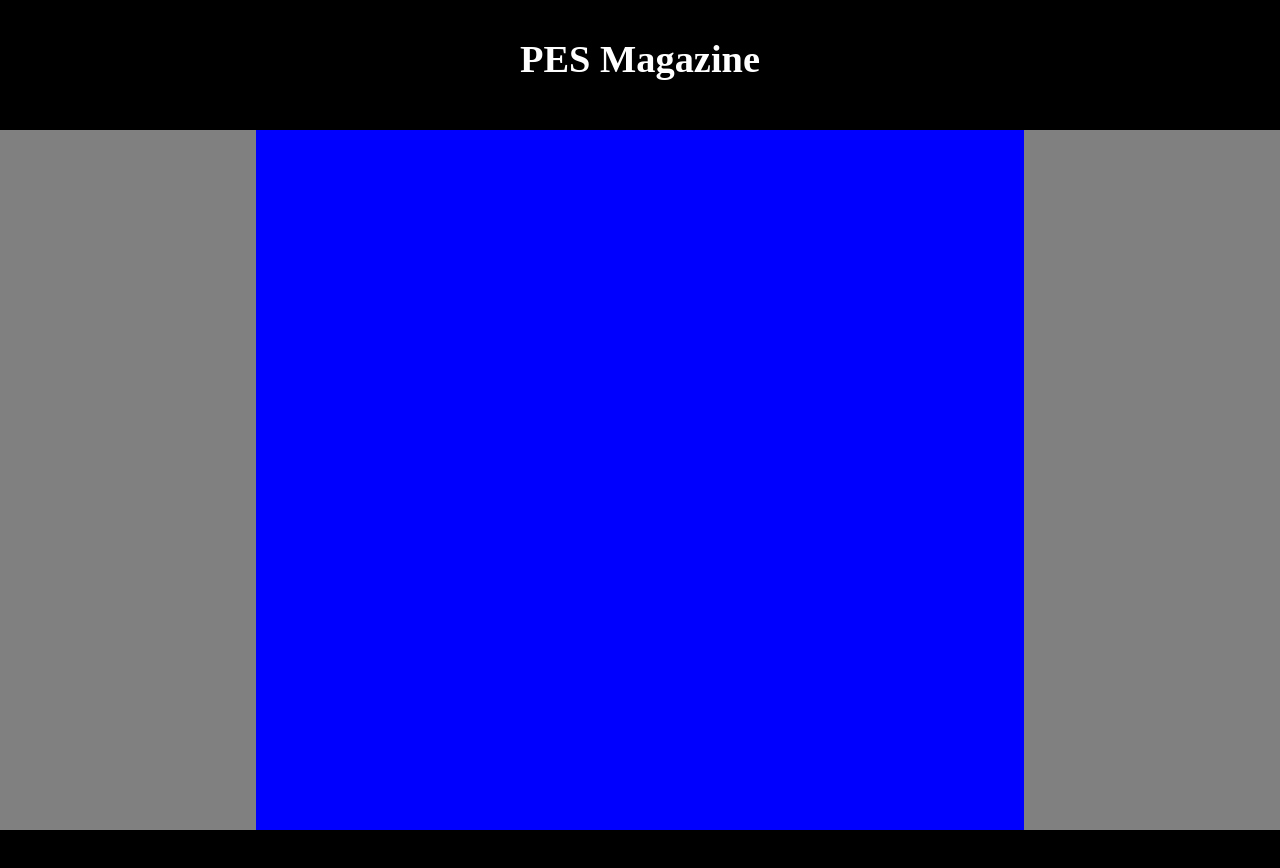
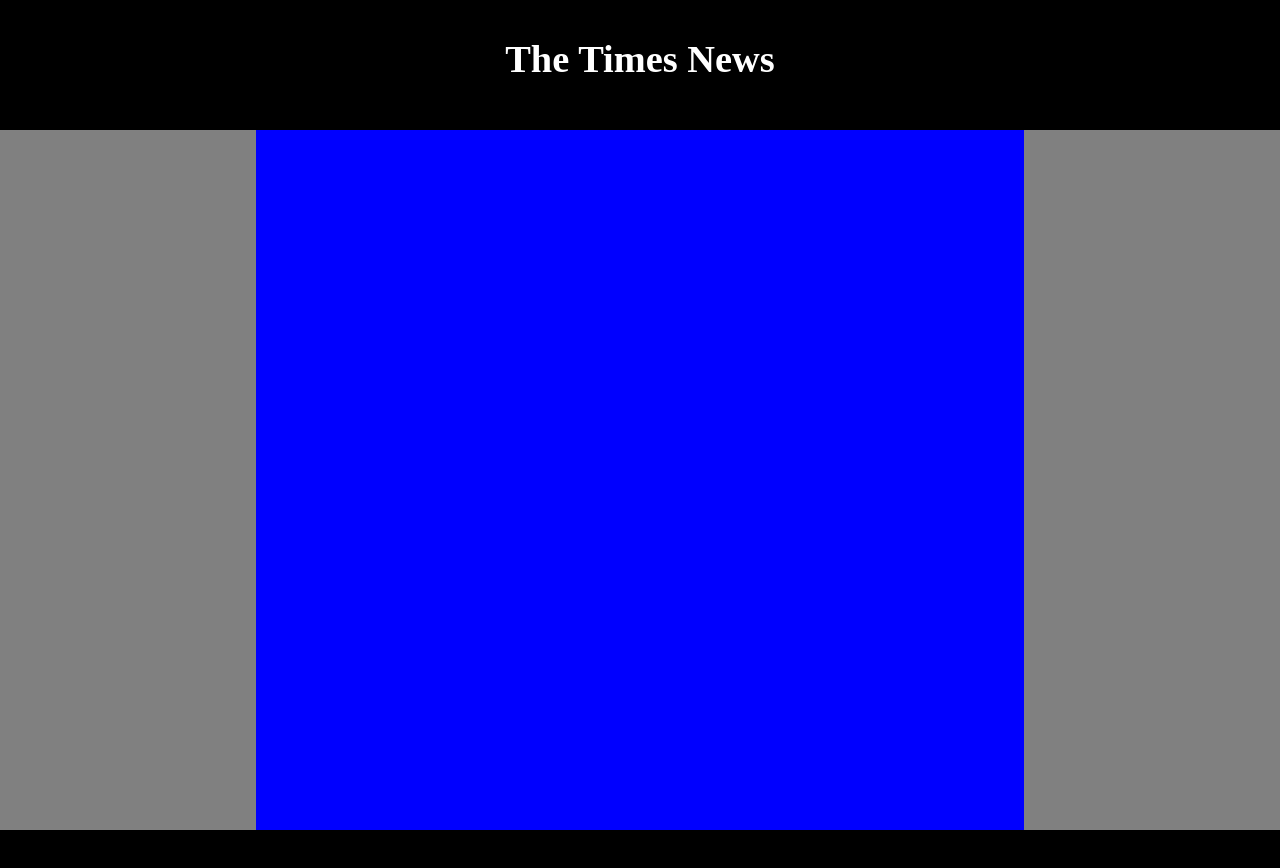
Before and after one commit to manu7892/test_demo, a plain HTML site: page index.html in a window 1280 px wide. Drawn offline with Linux system fonts and the light colour scheme.

Commit message:
Update index.html

```diff
--- a/index.html
+++ b/index.html
@@ -73,7 +73,7 @@ h3{
   <body>
 
     <div class="heading">
-      <h3>PES Magazine</h3>
+      <h3>The Times News</h3>
     </div>
 
     <div class="container">
```
